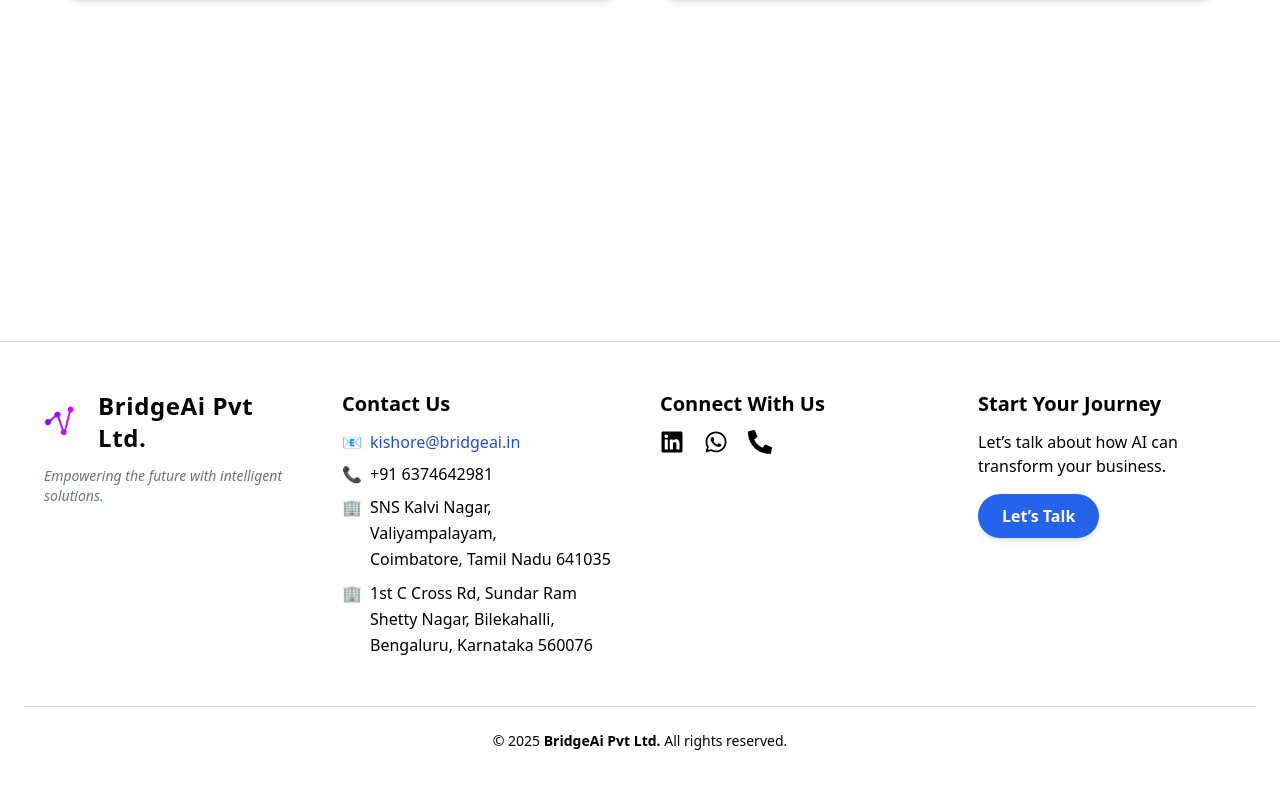
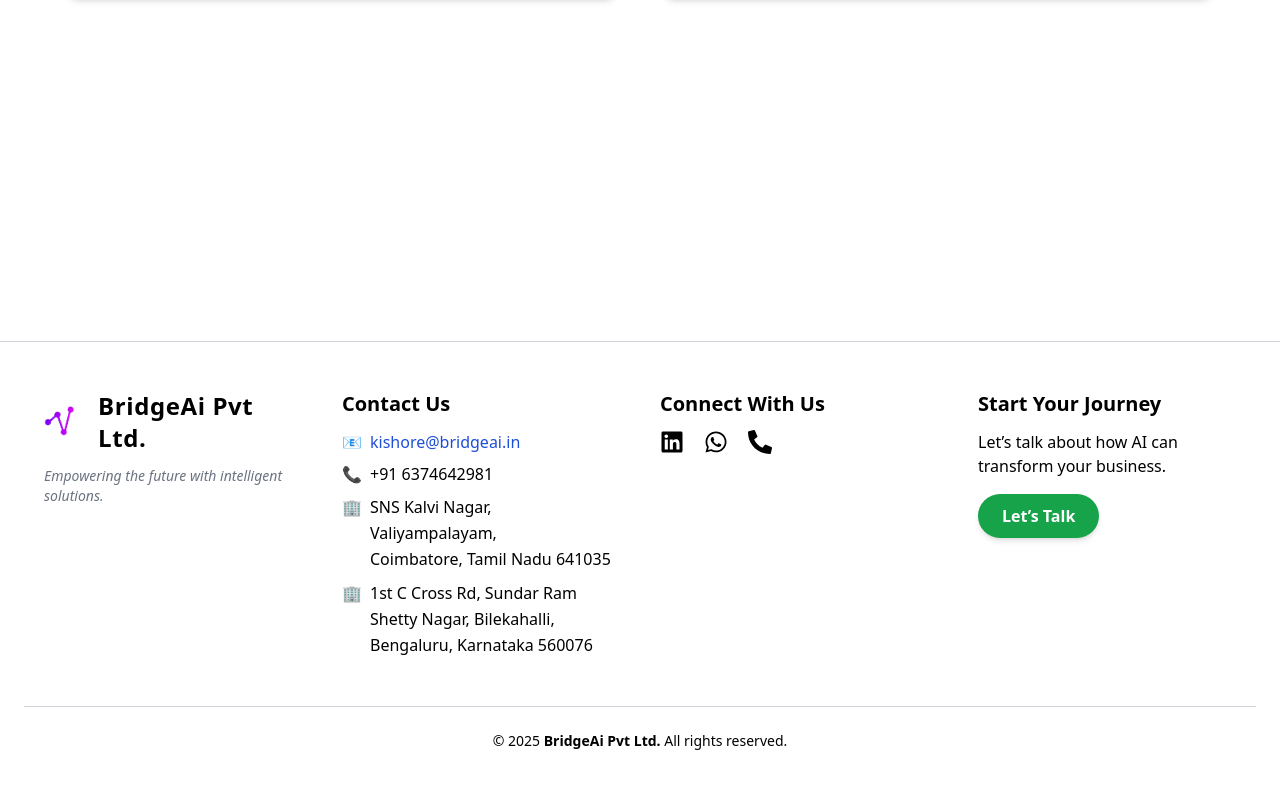
Before and after one commit to BridgeAi11/Bridgeai, a React (Vite) app: page / in a window 1280 px wide. Shown: the part 2398-3187 px from the top of the page. Built offline with nearby package versions, Linux system fonts and the light colour scheme.

Commit message:
lets talk

```diff
--- a/src/components/CompanyInfo.jsx
+++ b/src/components/CompanyInfo.jsx
@@ -89,11 +89,14 @@
             Let’s talk about how AI can transform your business.
           </p>
           <a
-            href="/contact"
-            className="inline-block bg-blue-600 hover:bg-blue-700 transition-all px-6 py-2.5 rounded-full text-white font-semibold shadow-md hover:shadow-lg"
-          >
-            Let’s Talk
-          </a>
+  href="https://wa.me/916374642981?text=Hi%20Kishorekumar%2C%20I%20would%20like%20to%20connect%20and%20learn%20more%20about%20your%20services."
+  target="_blank"
+  rel="noopener noreferrer"
+  className="inline-block bg-green-600 hover:bg-green-700 transition-all px-6 py-2.5 rounded-full text-white font-semibold shadow-md hover:shadow-lg"
+>
+  Let’s Talk
+</a>
+
         </div>
       </div>
 
```
